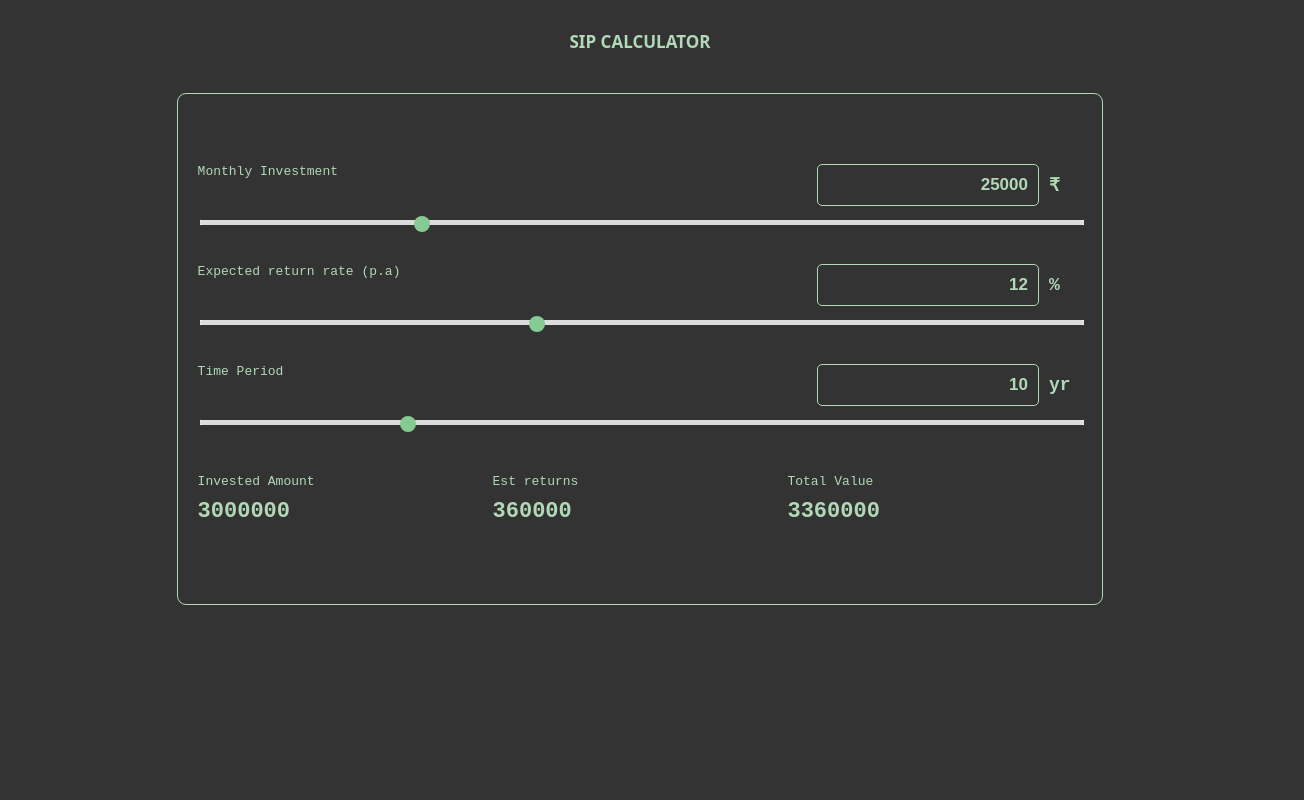
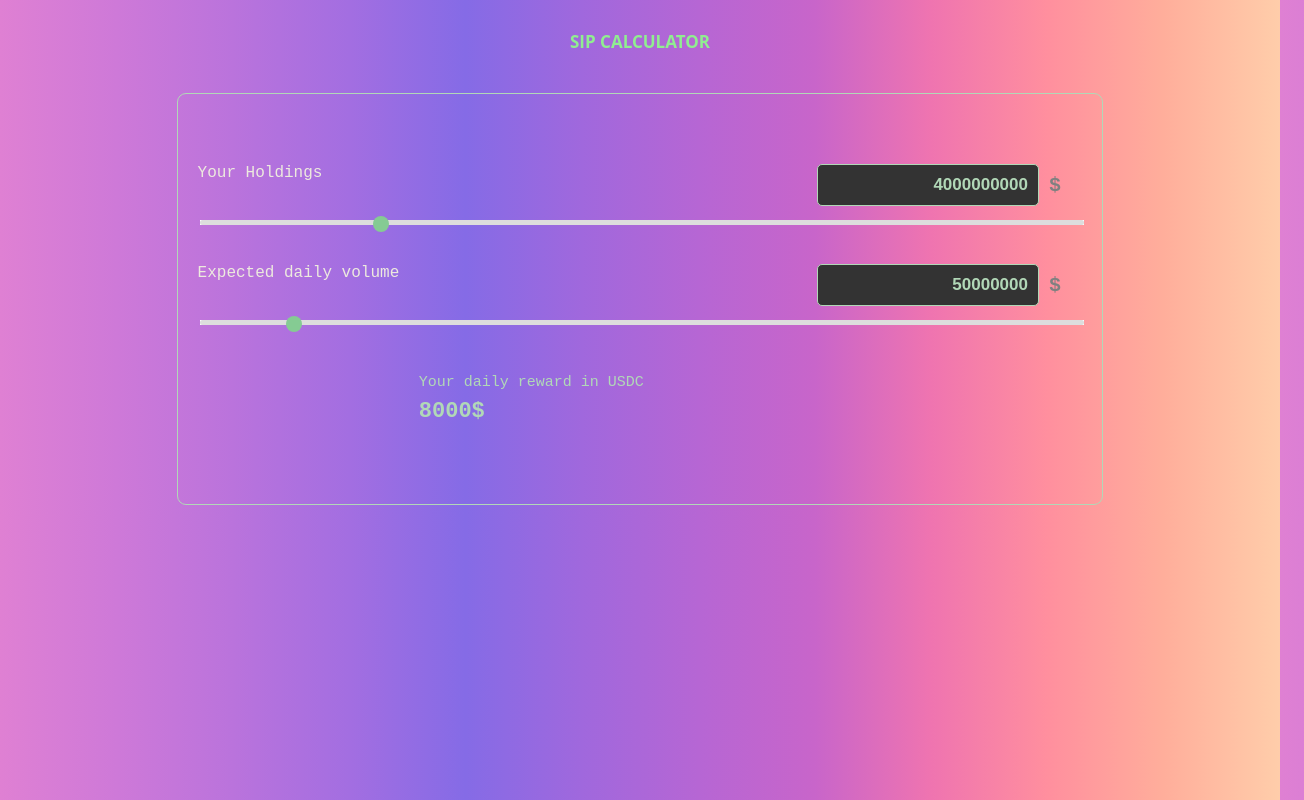
Before and after one commit to sharbiarb23/sip-calculator, a React (Vite) app: page / in a window 1280 px wide. Shown: the whole page, 1304 px wide, since content can reach past the window. Built offline with nearby package versions, Linux system fonts and the light colour scheme.

Commit message:
updated with proper calculation

```diff
--- a/src/App.css
+++ b/src/App.css
@@ -7,10 +7,10 @@
 .header {
   text-align: center;
   margin-top: 30px;
-  color: #b1d8b7;
+  color: #90ee90;
   font-size: 17px;
   font-weight: bold;
-  font-family: system-ui, -apple-system, BlinkMacSystemFont, 'Segoe UI', Roboto, Oxygen, Ubuntu, Cantarell, 'Open Sans', 'Helvetica Neue', sans-serif;
+  font-family:  'Open Sans';
 }
 
 .container {
@@ -142,9 +142,9 @@ input[type=number]::-webkit-outer-spin-button {
 
 .label-value {
 
-  color: #b1d8b7;
+  color: 90ee90;
   font-family: monospace;
-  font-size: 13px;
+  font-size: 16px;
   display: flex;
   justify-content: space-between;
 
@@ -167,7 +167,7 @@ input[type=number]::-webkit-outer-spin-button {
   margin-bottom: 60px;
   color: #b1d8b7;
   font-family: monospace;
-  font-size: 13px;
+  font-size: 15px;
   display: flex;
   flex-direction: column;
   justify-content: space-between;
@@ -175,6 +175,7 @@ input[type=number]::-webkit-outer-spin-button {
 .output {
   width: 100%;
   display: flex;
+  margin-left: 50%;
 
   /* flex-direction: row; */
   align-self: center;
@@ -197,7 +198,7 @@ input[type=number]::-webkit-outer-spin-button {
     margin-bottom: 60px;
     color: #b1d8b7;
     font-family: monospace;
-    font-size: 13px;
+    font-size: 16px;
     display: flex;
     flex-direction: column;
     justify-content: space-between;
--- a/src/App.jsx
+++ b/src/App.jsx
@@ -5,8 +5,8 @@ import CustomSlider from "./comps/CustomSlider";
 import OutValue from "./comps/OutValue";
 
 function App() {
-  const [monthlyInvestment, setMonthlyInvestment] = useState(25000);
-  const [expectedReturns, setExpectedReturns] = useState(12);
+  const [monthlyInvestment, setMonthlyInvestment] = useState(4000000000);
+  const [expectedReturns, setExpectedReturns] = useState(50000000);
   const [timePeriod, setTimePeriod] = useState(10);
   const [investedAmount, setInvestedAmount] = useState(0);
   const [estReturns, setEstReturns] = useState(0);
@@ -51,16 +51,17 @@ function App() {
   // };
 
   useEffect(() => {
-    setInvestedAmount(monthlyInvestment * timePeriod * 12);
-    setEstReturns(
-      monthlyInvestment * timePeriod * 12 * (expectedReturns / 100)
-    );
+    let tax = expectedReturns * 0.04;
+    setInvestedAmount(tax * (monthlyInvestment / 1000000000000));
+    // setEstReturns(
+    //   monthlyInvestment * timePeriod * 12 * (expectedReturns / 100)
+    // );
 
-    let totalAmount =
-      monthlyInvestment * timePeriod * 12 +
-      monthlyInvestment * timePeriod * 12 * (expectedReturns / 100);
-    setTotalValue(totalAmount);
-  }, [monthlyInvestment, timePeriod, expectedReturns]);
+    // let totalAmount =
+    //   monthlyInvestment * timePeriod * 12 +
+    //   monthlyInvestment * timePeriod * 12 * (expectedReturns / 100);
+    // setTotalValue(totalAmount);
+  }, [monthlyInvestment, expectedReturns]);
 
   return (
     <>
@@ -69,28 +70,28 @@ function App() {
         <div className="calc-container">
           <div>
             <CustomSlider
-              label={"Monthly Investment"}
-              min={500}
-              max={100000}
+              label={"Your Holdings"}
+              min={100000}
+              max={20000000000}
               currentValue={monthlyInvestment}
-              showText={`  ₹`}
+              showText={`  $`}
               onChange={handleInput}
-              step={500}
+              step={100000}
               setterFn={setMonthlyInvestment}
             />
 
             <CustomSlider
-              label={"Expected return rate (p.a)"}
-              min={1}
-              max={30}
+              label={"Expected daily volume"}
+              min={50000}
+              max={500000000}
               currentValue={expectedReturns}
               onChange={handleInput}
-              showText={`  %`}
-              step={0.1}
+              showText={`  $`}
+              step={50000}
               setterFn={setExpectedReturns}
             />
 
-            <CustomSlider
+            {/* <CustomSlider
               label={"Time Period"}
               min={1}
               max={40}
@@ -99,12 +100,15 @@ function App() {
               showText={`yr`}
               step={1}
               setterFn={setTimePeriod}
-            />
+            /> */}
           </div>
           <div className="output">
-            <OutValue label="Invested Amount" value={investedAmount} />
-            <OutValue label="Est returns" value={parseInt(estReturns)} />
-            <OutValue label="Total Value" value={totalValue} />
+            <OutValue
+              label="Your daily reward in USDC"
+              value={investedAmount}
+            />
+            {/* <OutValue label="Est returns" value={parseInt(estReturns)} />
+            <OutValue label="Total Value" value={totalValue} /> */}
           </div>
         </div>
       </div>
--- a/src/comps/CustomSlider/index.jsx
+++ b/src/comps/CustomSlider/index.jsx
@@ -20,7 +20,9 @@ const CustomSlider = (props) => {
             max={10000}
             step={1}
           />
-          <div style={{ fontWeight: "bold", fontSize: 18 }}>{showText}</div>
+          <div style={{ fontWeight: "bold", fontSize: 20, color: "#808080" }}>
+            {showText}
+          </div>
         </div>
       </div>
       <input
--- a/src/comps/OutValue/index.jsx
+++ b/src/comps/OutValue/index.jsx
@@ -4,9 +4,7 @@ export default function OutValue(props) {
   const { label, value } = props;
   return (
     <div className="output-container">
-      {label}
-
-      <div className="calc-amount">{value}</div>
+      {label} <div className="calc-amount">{value}$</div>
     </div>
   );
 }
--- a/src/index.css
+++ b/src/index.css
@@ -6,7 +6,7 @@
 
 
 body {
-  background-color: #333333;
+  background: linear-gradient(90deg,#df80d3,#ce79d8,#ba73dc,#a36ee1,#856be6,#a068dd,#b666d4,#c865ca,#ef74b0,#ff8f9e,#ffae9b,#ffcdaa)!important;
   margin: 5;
   /* width: 100vw; */
   color: #EDEADE;
```
